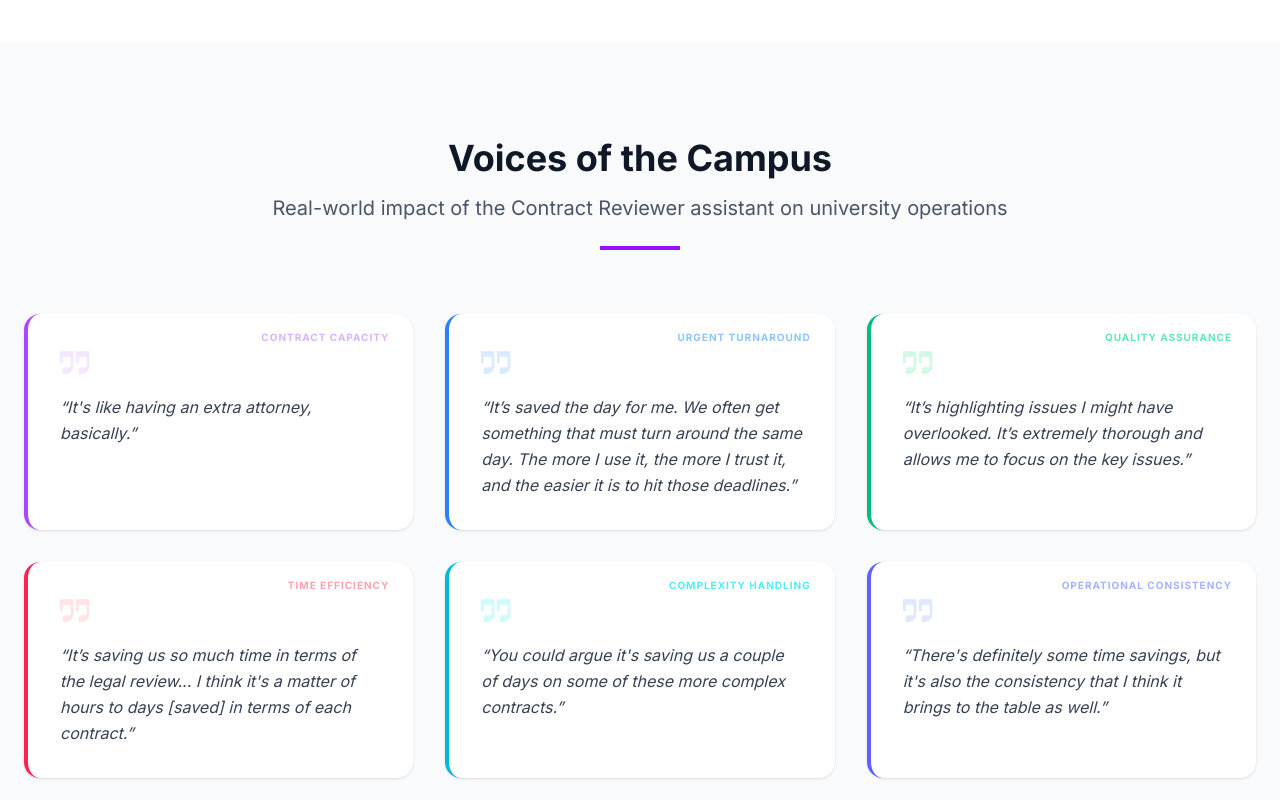
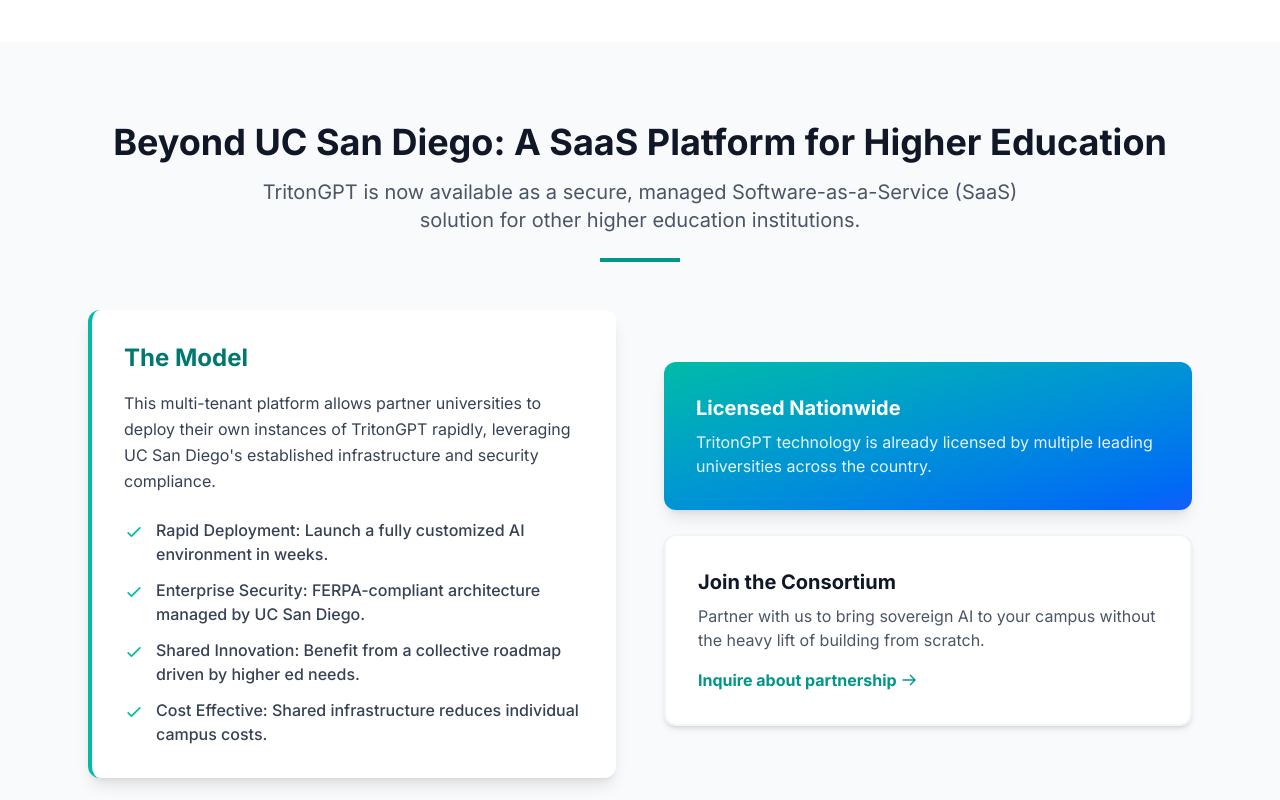
Before and after one commit to bpollak/brettpollak-website, a Next.js app: page /tritongpt in a window 1280 px wide. Shown: the part 5500-6300 px from the top of the page. Built offline with nearby package versions, Linux system fonts and the light colour scheme.

Commit message:
Add Higher Education Partnerships SaaS section to TritonGPT page

```diff
--- a/app/tritongpt/page.tsx
+++ b/app/tritongpt/page.tsx
@@ -447,6 +447,56 @@
         </div>
       </section>
 
+      {/* Higher Education Partnerships */}
+      <section className="bg-gray-50 py-20">
+        <div className="max-w-6xl mx-auto px-6">
+          <div className="text-center mb-12 animate-fade-in">
+            <h2 className="text-4xl font-bold text-gray-900 mb-4">Beyond UC San Diego: A SaaS Platform for Higher Education</h2>
+            <p className="text-xl text-gray-600 max-w-3xl mx-auto">TritonGPT is now available as a secure, managed Software-as-a-Service (SaaS) solution for other higher education institutions.</p>
+            <div className="w-20 h-1 bg-teal-600 mx-auto mt-6"></div>
+          </div>
+
+          <div className="grid md:grid-cols-2 gap-12 items-center">
+            <div className="card-3d bg-white p-8 rounded-xl shadow-lg border-l-4 border-teal-500 hover:shadow-2xl transition-all">
+              <h3 className="text-2xl font-bold text-gray-900 mb-4 text-teal-700">The Model</h3>
+              <p className="text-gray-700 leading-relaxed mb-6">
+                This multi-tenant platform allows partner universities to deploy their own instances of TritonGPT rapidly, leveraging UC San Diego&apos;s established infrastructure and security compliance.
+              </p>
+              <ul className="space-y-3">
+                {[
+                  "Rapid Deployment: Launch a fully customized AI environment in weeks.",
+                  "Enterprise Security: FERPA-compliant architecture managed by UC San Diego.",
+                  "Shared Innovation: Benefit from a collective roadmap driven by higher ed needs.",
+                  "Cost Effective: Shared infrastructure reduces individual campus costs."
+                ].map((item, i) => (
+                  <li key={i} className="flex items-start gap-3">
+                    <svg className="w-5 h-5 text-teal-500 mt-1 flex-shrink-0" fill="none" stroke="currentColor" viewBox="0 0 24 24">
+                      <path strokeLinecap="round" strokeLinejoin="round" strokeWidth={2} d="M5 13l4 4L19 7" />
+                    </svg>
+                    <span className="text-gray-700 font-medium">{item}</span>
+                  </li>
+                ))}
+              </ul>
+            </div>
+
+            <div className="relative h-full flex flex-col justify-center space-y-6">
+              <div className="bg-gradient-to-br from-teal-500 to-blue-600 p-8 rounded-xl text-white shadow-lg transform hover:-translate-y-1 transition-transform duration-300">
+                <h4 className="text-xl font-bold mb-2">Licensed Nationwide</h4>
+                <p className="opacity-90">TritonGPT technology is already licensed by multiple leading universities across the country.</p>
+              </div>
+              <div className="bg-white p-8 rounded-xl border-2 border-gray-100 shadow-md transform hover:-translate-y-1 transition-transform duration-300 hover:border-teal-300">
+                <h4 className="text-xl font-bold text-gray-900 mb-2">Join the Consortium</h4>
+                <p className="text-gray-600 mb-4">Partner with us to bring sovereign AI to your campus without the heavy lift of building from scratch.</p>
+                <a href="/contact" className="text-teal-600 font-bold hover:text-teal-800 inline-flex items-center gap-1 transition-colors">
+                  Inquire about partnership
+                  <svg className="w-4 h-4" fill="none" stroke="currentColor" viewBox="0 0 24 24"><path strokeLinecap="round" strokeLinejoin="round" strokeWidth={2} d="M14 5l7 7m0 0l-7 7m7-7H3" /></svg>
+                </a>
+              </div>
+            </div>
+          </div>
+        </div>
+      </section>
+
       {/* User Testimonials Section */}
       <section className="bg-gray-50 py-24">
         <div className="max-w-7xl mx-auto px-6">
```
